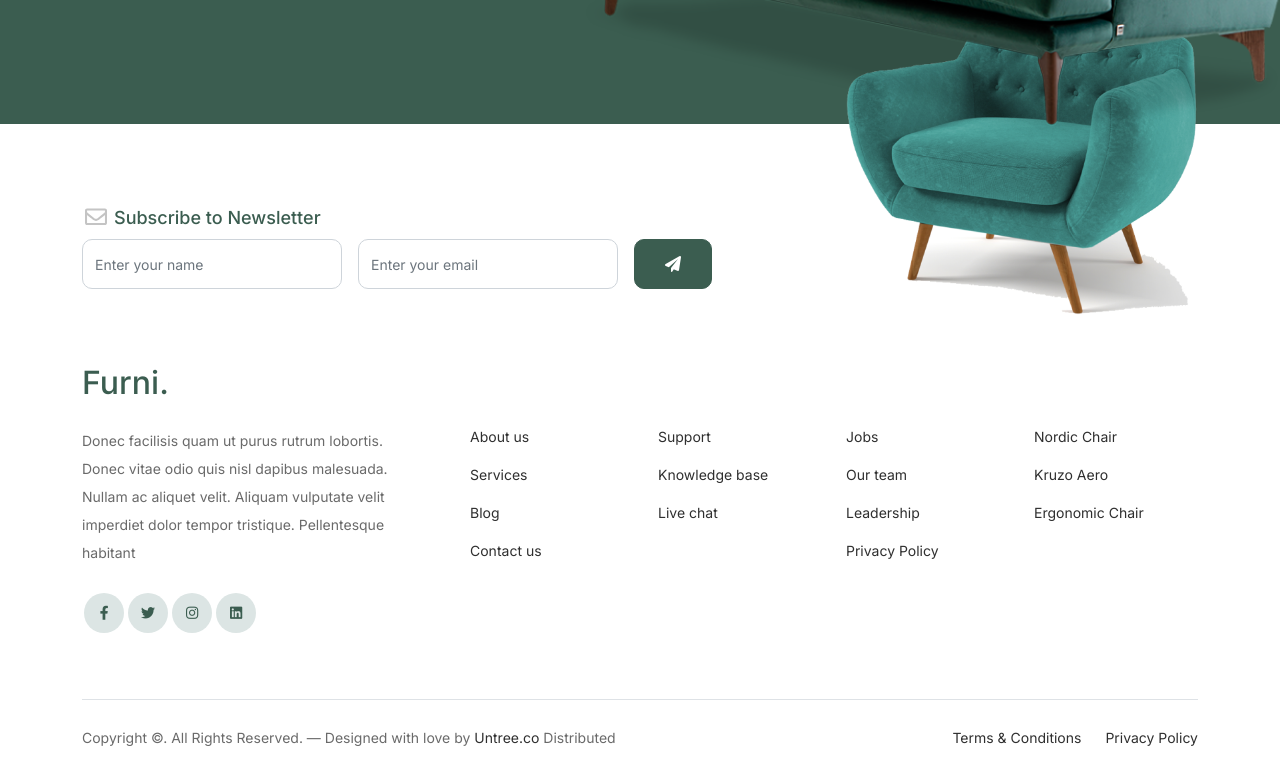
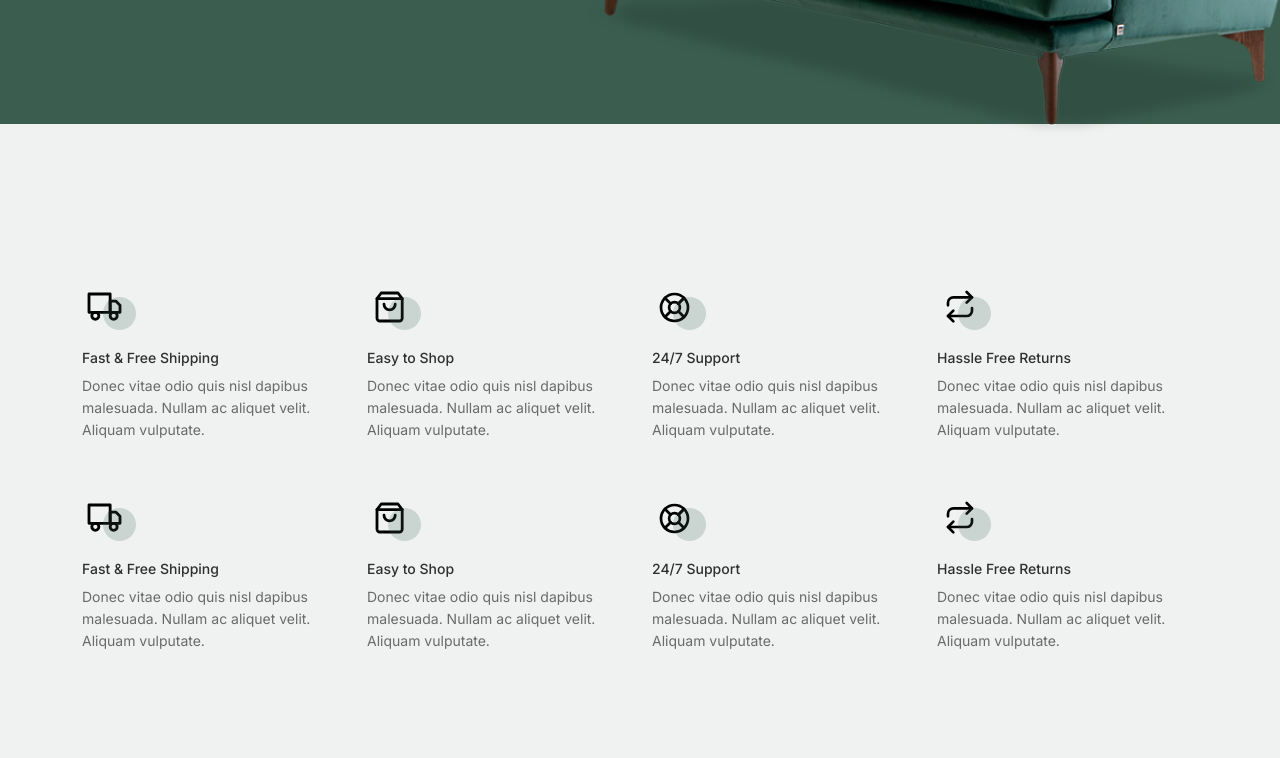
Before and after one commit to AJNAS67/Furniture-app, a React (Vite) app: page /services in a window 1280 px wide. Shown: the part 460-1218 px from the top of the page. Built offline with nearby package versions, Linux system fonts and the light colour scheme.

Commit message:
create :blog page and service page why choose us service component create and add

```diff
--- a/src/App.jsx
+++ b/src/App.jsx
@@ -8,6 +8,7 @@ import Hero from './components/Hero';
 import AboutUsPage from './pages/about';
 import Footer from './components/Footer';
 import ServicePage from './pages/services';
+import BlogPage from './pages/blog';
 function App() {
   // const [count, setCount] = useState(0);
 
@@ -24,6 +25,7 @@ function App() {
           <Route path="shop" element={<ShopingPage />} />
           <Route path="about" element={<AboutUsPage/>}/>
           <Route path="services" element={<ServicePage/>}/>
+          <Route path="blog" element={<BlogPage/>}/>
 
           {/* <Route path="*" element={<NoPage />} /> */}
         {/* </Route> */}
--- a/src/components/Header.jsx
+++ b/src/components/Header.jsx
@@ -23,8 +23,8 @@ const Header = () => {
 						<li className={`${active=='shop' ?'active':''}`} onClick={()=>setActive('shop')}><Link className="nav-link" to="/shop">Shop</Link></li>
 						<li className={`${active=='about' ?'active':''}`} onClick={()=>setActive('about')}><Link className="nav-link" to="/about">About us</Link></li>
 						<li className={`${active=='services' ?'active':''}`}><Link className="nav-link" to="/services" onClick={()=>setActive('services')}>Services</Link></li>
-						<li className={`${active=='blog' ?'active':''}`}><Link className="nav-link" to="/blog">Blog</Link></li>
-						<li className={`${active=='contact' ?'active':''}`}><Link className="nav-link" to="/contact">Contact us</Link></li>
+						<li className={`${active=='blog' ?'active':''}`} onClick={()=>setActive('blog')}><Link className="nav-link" to="/blog">Blog</Link></li>
+						<li className={`${active=='contact' ?'active':''}`} onClick={()=>setActive('contact')}><Link className="nav-link" to="/contact">Contact us</Link></li>
 					</ul>
 
 					<ul className="custom-navbar-cta navbar-nav mb-2 mb-md-0 ms-5">
--- /dev/null
+++ b/src/components/WhyChooseService.jsx
@@ -0,0 +1,119 @@
+import React from "react";
+
+const WhyChooseService = () => {
+  return (
+    <>
+      <div class="why-choose-section">
+        <div class="container">
+          <div class="row my-5">
+            <div class="col-6 col-md-6 col-lg-3 mb-4">
+              <div class="feature">
+                <div class="icon">
+                  <img src="assets/images/truck.svg" alt="Image" class="imf-fluid" />
+                </div>
+                <h3>Fast &amp; Free Shipping</h3>
+                <p>
+                  Donec vitae odio quis nisl dapibus malesuada. Nullam ac
+                  aliquet velit. Aliquam vulputate.
+                </p>
+              </div>
+            </div>
+
+            <div class="col-6 col-md-6 col-lg-3 mb-4">
+              <div class="feature">
+                <div class="icon">
+                  <img src="assets/images/bag.svg" alt="Image" class="imf-fluid" />
+                </div>
+                <h3>Easy to Shop</h3>
+                <p>
+                  Donec vitae odio quis nisl dapibus malesuada. Nullam ac
+                  aliquet velit. Aliquam vulputate.
+                </p>
+              </div>
+            </div>
+
+            <div class="col-6 col-md-6 col-lg-3 mb-4">
+              <div class="feature">
+                <div class="icon">
+                  <img src="assets/images/support.svg" alt="Image" class="imf-fluid" />
+                </div>
+                <h3>24/7 Support</h3>
+                <p>
+                  Donec vitae odio quis nisl dapibus malesuada. Nullam ac
+                  aliquet velit. Aliquam vulputate.
+                </p>
+              </div>
+            </div>
+
+            <div class="col-6 col-md-6 col-lg-3 mb-4">
+              <div class="feature">
+                <div class="icon">
+                  <img src="assets/images/return.svg" alt="Image" class="imf-fluid" />
+                </div>
+                <h3>Hassle Free Returns</h3>
+                <p>
+                  Donec vitae odio quis nisl dapibus malesuada. Nullam ac
+                  aliquet velit. Aliquam vulputate.
+                </p>
+              </div>
+            </div>
+
+            <div class="col-6 col-md-6 col-lg-3 mb-4">
+              <div class="feature">
+                <div class="icon">
+                  <img src="assets/images/truck.svg" alt="Image" class="imf-fluid" />
+                </div>
+                <h3>Fast &amp; Free Shipping</h3>
+                <p>
+                  Donec vitae odio quis nisl dapibus malesuada. Nullam ac
+                  aliquet velit. Aliquam vulputate.
+                </p>
+              </div>
+            </div>
+
+            <div class="col-6 col-md-6 col-lg-3 mb-4">
+              <div class="feature">
+                <div class="icon">
+                  <img src="assets/images/bag.svg" alt="Image" class="imf-fluid" />
+                </div>
+                <h3>Easy to Shop</h3>
+                <p>
+                  Donec vitae odio quis nisl dapibus malesuada. Nullam ac
+                  aliquet velit. Aliquam vulputate.
+                </p>
+              </div>
+            </div>
+
+            <div class="col-6 col-md-6 col-lg-3 mb-4">
+              <div class="feature">
+                <div class="icon">
+                  <img src="assets/images/support.svg" alt="Image" class="imf-fluid" />
+                </div>
+                <h3>24/7 Support</h3>
+                <p>
+                  Donec vitae odio quis nisl dapibus malesuada. Nullam ac
+                  aliquet velit. Aliquam vulputate.
+                </p>
+              </div>
+            </div>
+
+            <div class="col-6 col-md-6 col-lg-3 mb-4">
+              <div class="feature">
+                <div class="icon">
+                  <img src="assets/images/return.svg" alt="Image" class="imf-fluid" />
+                </div>
+                <h3>Hassle Free Returns</h3>
+                <p>
+                  Donec vitae odio quis nisl dapibus malesuada. Nullam ac
+                  aliquet velit. Aliquam vulputate.
+                </p>
+              </div>
+            </div>
+          </div>
+        </div>
+      </div>
+    </>
+  );
+};
+
+export default WhyChooseService;
--- /dev/null
+++ b/src/pages/blog/index.jsx
@@ -0,0 +1,12 @@
+import React from 'react'
+import BlogSection from '../../components/BlogSection'
+
+const BlogPage = () => {
+  return (
+    <>
+    <BlogSection/>
+    </>
+  )
+}
+
+export default BlogPage
--- a/src/pages/services/index.jsx
+++ b/src/pages/services/index.jsx
@@ -1,8 +1,10 @@
 import React from 'react'
+import WhyChooseService from '../../components/WhyChooseService'
 
 const ServicePage = () => {
   return (
     <>
+    <WhyChooseService/>
     </>
   )
 }
```
Also changed, not shown: src/components/Blog.jsx (added).
